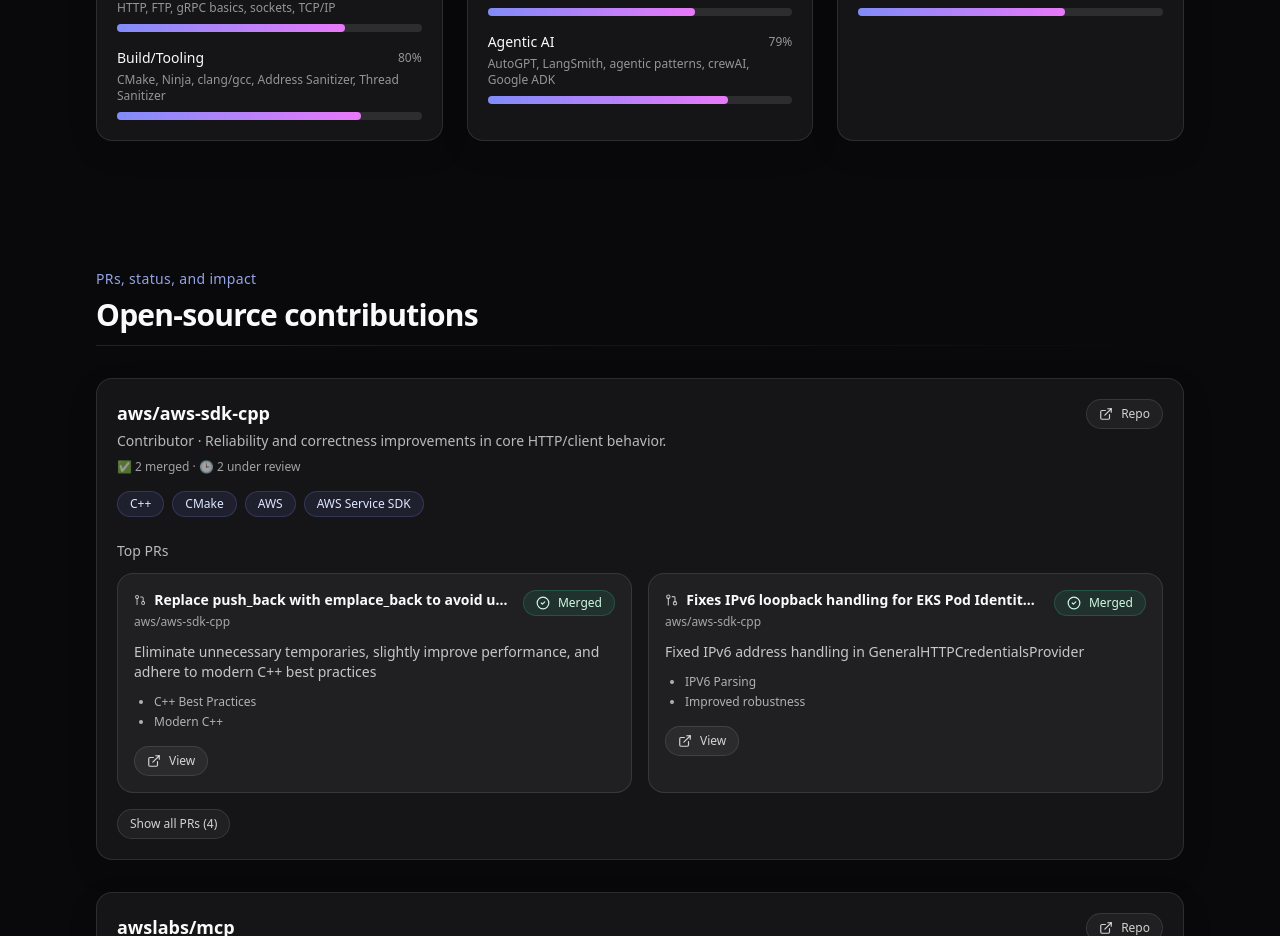
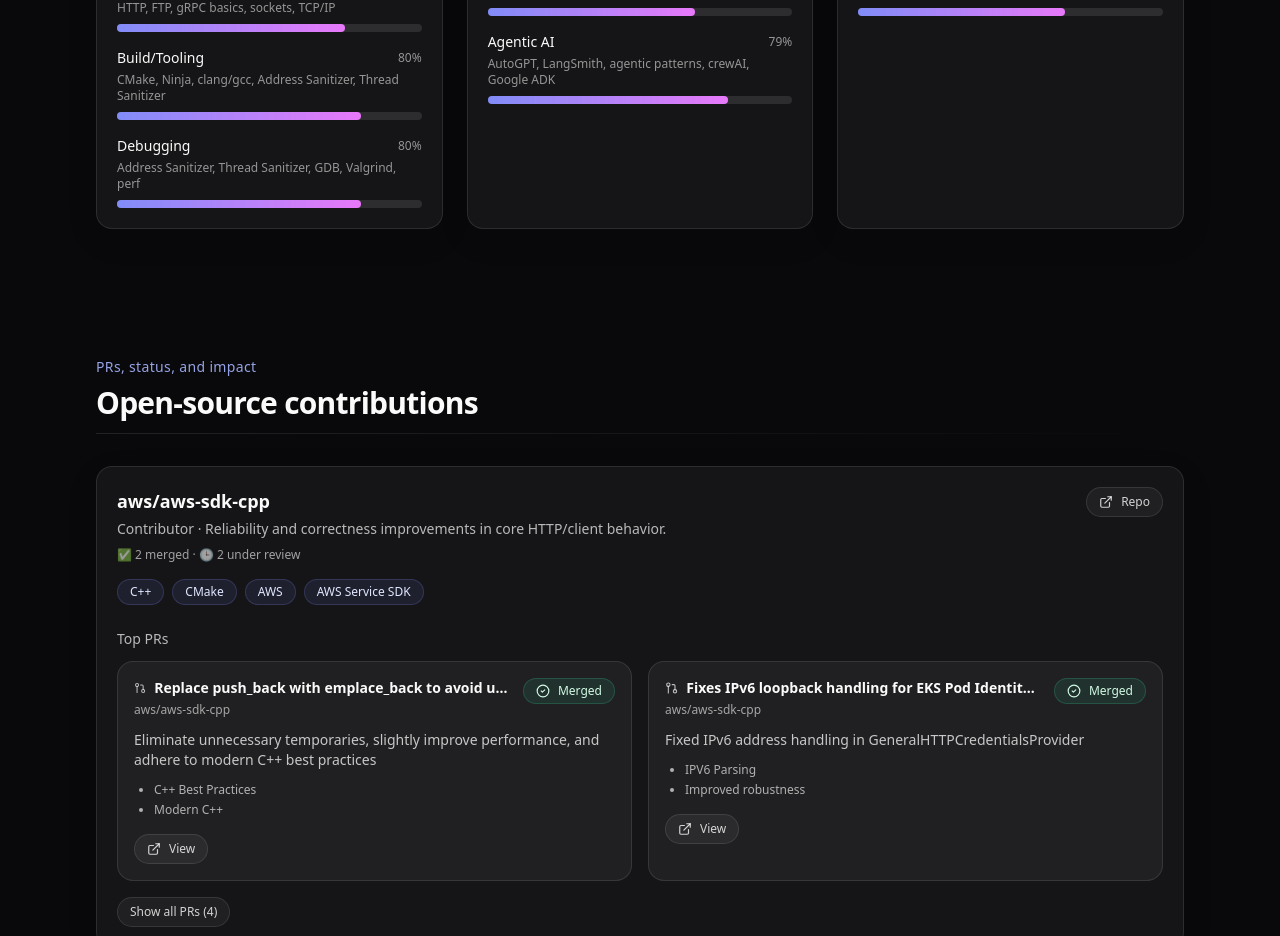
Before and after one commit to rajanyadav0307/rajan-portfolio, a React (Vite) app: page / in a window 1280 px wide. Shown: the part 1980-2916 px from the top of the page. Built offline with nearby package versions, Linux system fonts and the light colour scheme.

Commit message:
Dubugging tools update

```diff
--- a/src/content/profile.ts
+++ b/src/content/profile.ts
@@ -115,7 +115,8 @@
           { label: "C++ (17/20/23)", level: 90, note: "RAII, templates, perf, concurrency, Synchronization, STL" },
           { label: "Linux", level: 88, note: "debugging, tooling, packaging, Bash Shell" },
           { label: "Networking", level: 75, note: "HTTP, FTP, gRPC basics, sockets, TCP/IP " },
-          { label: "Build/Tooling", level: 80, note: "CMake, Ninja, clang/gcc, Address Sanitizer, Thread Sanitizer"}
+          { label: "Build/Tooling", level: 80, note: "CMake, Ninja, clang/gcc, Address Sanitizer, Thread Sanitizer"},
+          { label: "Debugging", level: 80, note: "Address Sanitizer, Thread Sanitizer, GDB, Valgrind, perf" }
         ]
       },
       {
```
